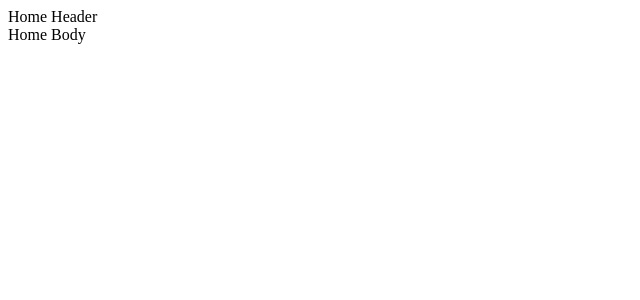
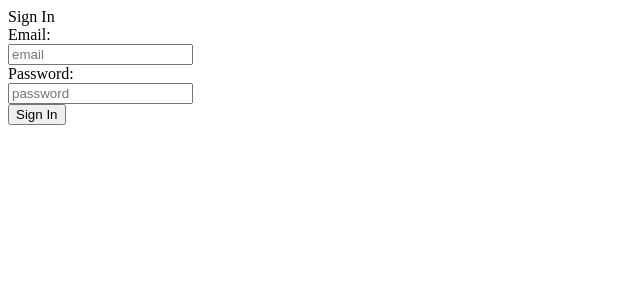
Before and after one commit to mcchae7/react, a React (Create React App) app in the folder client/app/: page /signin in a window 1280 px wide. Shown: the top 300 px of the page, without its empty margins (0-640 px from the left). Built offline with nearby package versions, Linux system fonts and the light colour scheme.

Commit message:
add sign in UI

```diff
--- a/client/app/package.json
+++ b/client/app/package.json
@@ -10,9 +10,11 @@
     "@types/node": "^12.19.11",
     "@types/react": "^16.14.2",
     "@types/react-dom": "^16.9.10",
+    "@types/react-router-dom": "^5.1.7",
     "axios": "^0.21.1",
     "react": "^17.0.1",
     "react-dom": "^17.0.1",
+    "react-router-dom": "^5.2.0",
     "react-scripts": "4.0.1",
     "typescript": "^4.1.3",
     "web-vitals": "^0.2.4"
@@ -48,6 +50,8 @@
     "eslint": "^7.17.0",
     "eslint-config-prettier": "^7.1.0",
     "eslint-plugin-prettier": "^3.3.0",
+    "eslint-plugin-react": "^7.22.0",
+    "eslint-plugin-react-hooks": "^4.2.0",
     "node-sass": "^4.14.0",
     "prettier": "^2.2.1"
   },
--- /dev/null
+++ b/client/app/src/app.context.ts
@@ -0,0 +1,10 @@
+import { createContext } from 'react';
+import { User } from './shared';
+import { getEmptyUser } from './shared/utils/biz-util';
+
+// Context for sharing data between the components that can't be accessed by props or Router params
+export const userContextDefaultValue = {
+  user: getEmptyUser(),
+  setUser: (state: User) => {},
+};
+export const UserContext = createContext(userContextDefaultValue);
--- a/client/app/src/app.tsx
+++ b/client/app/src/app.tsx
@@ -1,13 +1,26 @@
-import { ReactElement, Fragment } from 'react';
+import { ReactElement, Fragment, useState, useMemo } from 'react';
+import { UserContext } from './app.context';
 import './app.scss';
-import { HomeBody } from './pages/home/home-body';
-import { HomeHeader } from './pages/home/home-header';
+import { BrowserRouter as Router, Redirect, Route, Switch } from 'react-router-dom';
+import { Signin } from './pages/auth/signin';
+import { getEmptyUser } from './shared/utils/biz-util';
+import { Home } from './pages/home/home';
 
 export const App = (): ReactElement => {
+  const [user, setUser] = useState(getEmptyUser());
+  // for re-use the existing value unless it is changed. It will reduce the rendering because it will skip the same value.
+  const userContextValue = useMemo(() => ({ user, setUser }), [user, setUser]);
+
   return (
-    <Fragment>
-      <HomeHeader />
-      <HomeBody />
-    </Fragment>
+    <Router>
+      <Fragment>
+        <UserContext.Provider value={userContextValue}>
+          <Switch>
+            <Route exact path="/" component={Home} />
+            <Route exact path="/signin" render={() => (user.user_id > -1 ? <Redirect to="/" /> : <Signin />)} />
+          </Switch>
+        </UserContext.Provider>
+      </Fragment>
+    </Router>
   );
 };
--- /dev/null
+++ b/client/app/src/pages/auth/profile-edit.tsx
@@ -0,0 +1,5 @@
+import { ReactElement } from 'react';
+
+export const ProfileEdit = (): ReactElement => {
+  return <div className="profile-edit">Edit profile</div>;
+};
--- a/client/app/src/pages/auth/signin.tsx
+++ b/client/app/src/pages/auth/signin.tsx
@@ -1,9 +1,88 @@
-import { ReactElement } from 'react';
+import { ReactElement, useContext, useState } from 'react';
+import { Redirect } from 'react-router-dom';
+import { UserContext } from '../../app.context';
+import {
+  Field,
+  FieldType,
+  FieldActionEvent,
+  Button,
+  ButtonType,
+  Form,
+  FormActionEvent,
+  FormAction,
+  Api,
+  UserAction,
+  User,
+  FieldAction,
+} from '../../shared';
+import { api } from '../../shared/utils/http-util';
+
+interface SignInState {
+  values: any;
+  redirectTo: string;
+}
 
 export const Signin = (): ReactElement => {
-  return (
+  const themes: string[] = ['sign-in'];
+  const { setUser } = useContext(UserContext);
+  const [state, setState] = useState<SignInState>({
+    values: {},
+    redirectTo: '',
+  });
+  const onFormAction = async (e: FormActionEvent) => {
+    const { action, values } = e;
+    switch (action) {
+      case FormAction.submit:
+        const res = await api({
+          api: Api.User,
+          action: UserAction.auth,
+          data: values,
+        });
+        const user = res.data as User;
+        setUser(user);
+        setState({ ...state, redirectTo: '/' });
+        break;
+    }
+  };
+
+  const onFieldAction = (e: FieldActionEvent) => {
+    const { action, name, value } = e;
+    switch (action) {
+      case FieldAction.change:
+        const { values } = state;
+        values[name] = value;
+        setState({
+          ...state,
+          values,
+        });
+        break;
+    }
+  };
+  return state.redirectTo ? (
+    <Redirect to={state.redirectTo} />
+  ) : (
     <div className="signin">
       <header>Sign In</header>
+      <main>
+        <Form values={state.values} onAction={(e) => onFormAction(e)}>
+          <Field
+            themes={themes}
+            name="email"
+            label="Email: "
+            type={FieldType.email}
+            onAction={(e: FieldActionEvent) => onFieldAction(e)}
+          ></Field>
+          <Field
+            label="Password: "
+            name="password"
+            type={FieldType.password}
+            onAction={(e: FieldActionEvent) => onFieldAction(e)}
+          ></Field>
+          <Button themes={['signin']} type={ButtonType.submit}>
+            Sign In
+          </Button>
+        </Form>
+      </main>
     </div>
   );
 };
--- a/client/app/src/pages/home/home-body.tsx
+++ b/client/app/src/pages/home/home-body.tsx
@@ -1,9 +1,5 @@
 import { ReactElement } from 'react';
 
 export const HomeBody = (): ReactElement => {
-  return (
-    <div className="home-body">
-      <header>Home Body</header>
-    </div>
-  );
+  return <div className="home-body">Home Body</div>;
 };
--- a/client/app/src/pages/home/home-header.tsx
+++ b/client/app/src/pages/home/home-header.tsx
@@ -1,4 +1,26 @@
-import { ReactElement } from 'react';
+import { Fragment, ReactElement, useContext } from 'react';
+import { Link } from 'react-router-dom';
+import { UserContext } from '../../app.context';
+import { getEmptyUser } from '../../shared/utils/biz-util';
 export const HomeHeader = (): ReactElement => {
-  return <div className="home-header">Home Header</div>;
+  const { user, setUser } = useContext(UserContext);
+  const getUserInfo = () =>
+    user.email ? (
+      <Fragment>
+        &nbsp; | <span>User ID: {user.email || 'guest'}</span> |&nbsp;
+        <a href="#" onClick={() => setUser(getEmptyUser())}>
+          Sign Out
+        </a>
+      </Fragment>
+    ) : (
+      <Fragment>
+        &nbsp; | <span>User ID: {user.email || 'guest'}</span>
+      </Fragment>
+    );
+  return (
+    <div className="home-header">
+      <Link to="/">Home</Link> | <Link to="/signin">Signin</Link>
+      {getUserInfo()}
+    </div>
+  );
 };
--- /dev/null
+++ b/client/app/src/pages/home/home.tsx
@@ -0,0 +1,12 @@
+import { ReactElement } from 'react';
+import { HomeBody } from './home-body';
+import { HomeHeader } from './home-header';
+
+export const Home = (): ReactElement => {
+  return (
+    <div className="home">
+      <HomeHeader />
+      <HomeBody />
+    </div>
+  );
+};
--- a/client/app/src/shared/utils/http-util.ts
+++ b/client/app/src/shared/utils/http-util.ts
@@ -2,6 +2,17 @@ import { RequestData, ResponseData } from '../shared-model';
 import Axios from 'axios';
 
 export const api = async (data: RequestData): Promise<ResponseData> => {
-  const res = await Axios.post('api', data);
+  // const res = await Axios.post('api', data);
+  const res = (await new Promise((resolve) => {
+    setTimeout(() => {
+      resolve({
+        data: {
+          user_id: 1,
+          user_name: 'Neo',
+          email: data.data.email,
+        },
+      });
+    }, 500);
+  })) as Promise<ResponseData>;
   return res;
 };
```
Also changed, not shown: client/app/.eslintrc.js, 1 other file (tests, documents, lock files or other folders).
